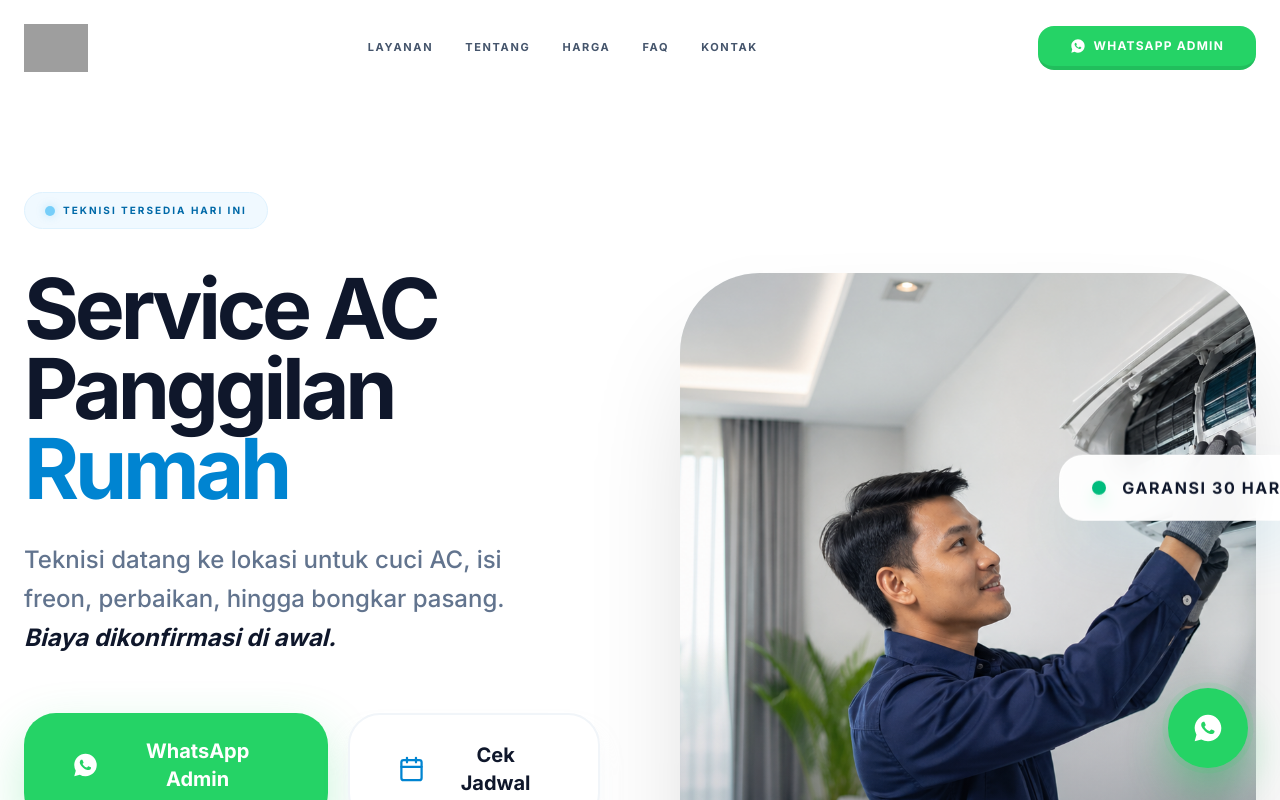
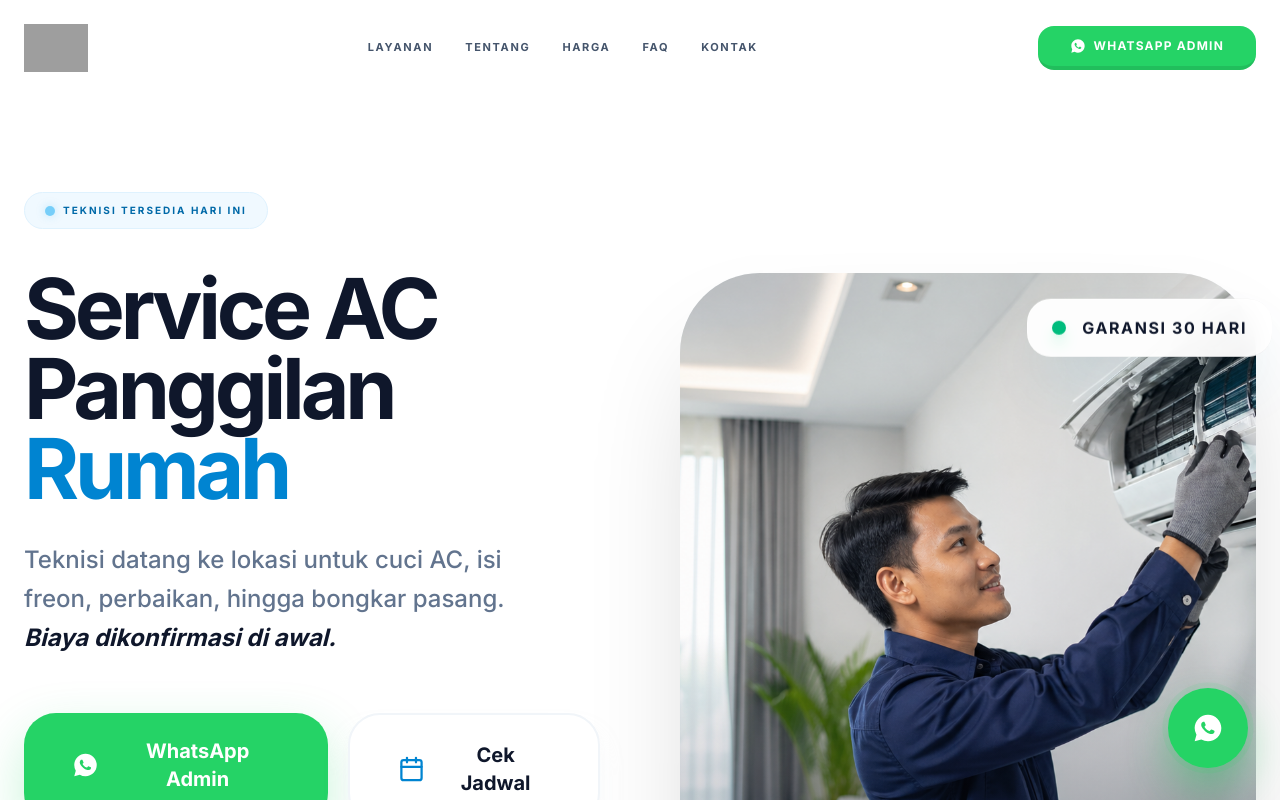
Before and after one commit to divorahim13/demo-divo-landing-page-1, a React (Vite) app: page / in a window 1280 px wide. Shown: the top 800 px of the page. Built offline with nearby package versions, Linux system fonts and the light colour scheme; grey boxes are pictures that could not be loaded.

Commit message:
fix: garansi 30 hari floating card no longer clipped

```diff
--- a/src/App.tsx
+++ b/src/App.tsx
@@ -394,7 +394,7 @@ export default function App() {
                   x: { delay: 1, duration: 0.6 },
                   y: { repeat: Infinity, duration: 5, ease: "easeInOut", delay: 1 }
                 }}
-                className="absolute top-1/4 -right-16 bg-white/95 backdrop-blur-md px-8 py-5 rounded-3xl shadow-[0_32px_64px_-16px_rgba(14,165,233,0.15)] border border-white/50 hidden lg:flex items-center gap-4 z-20"
+                className="absolute top-6 -right-4 bg-white/95 backdrop-blur-md px-6 py-4 rounded-3xl shadow-[0_32px_64px_-16px_rgba(14,165,233,0.15)] border border-white/50 hidden lg:flex items-center gap-4 z-20 whitespace-nowrap"
               >
                 <div className="w-3.5 h-3.5 rounded-full bg-emerald-500 animate-ping shadow-lg shadow-emerald-200" />
                 <span className="text-base font-black text-slate-900 uppercase tracking-widest">Garansi 30 Hari</span>
```
